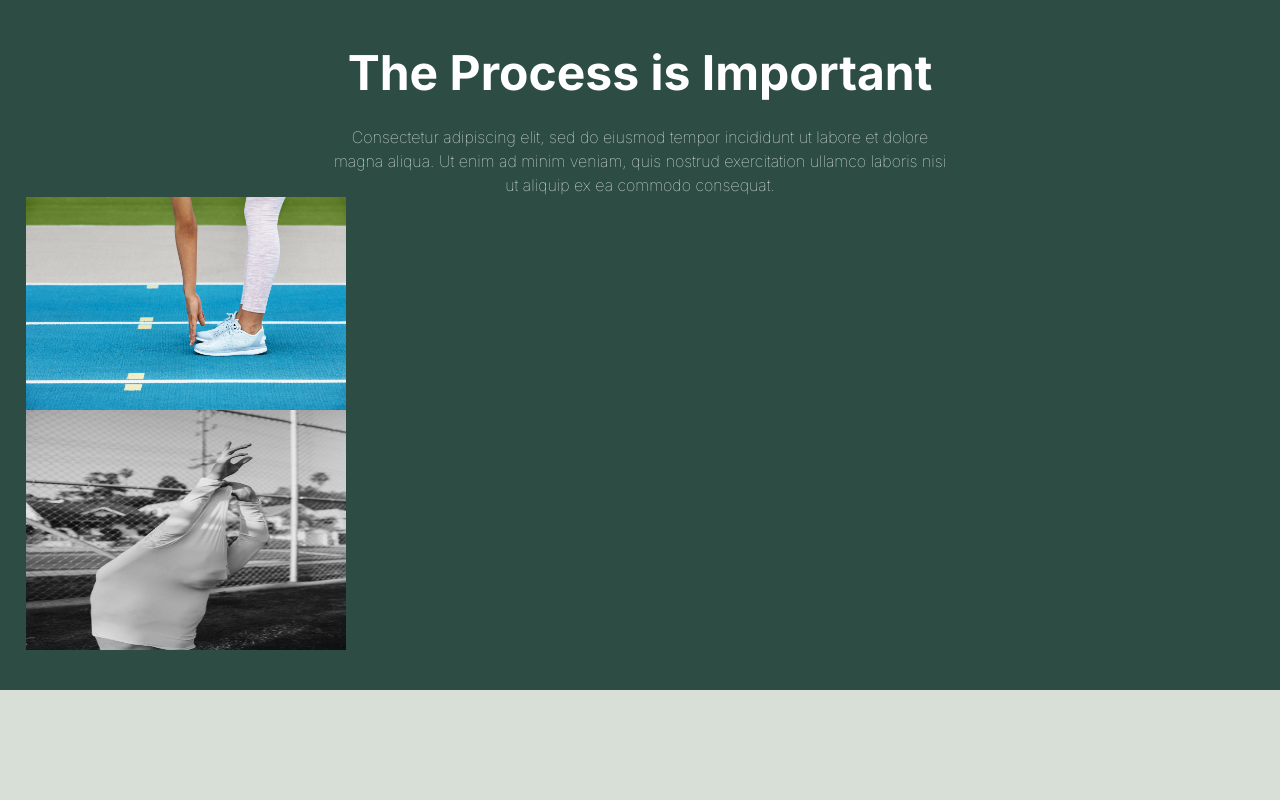
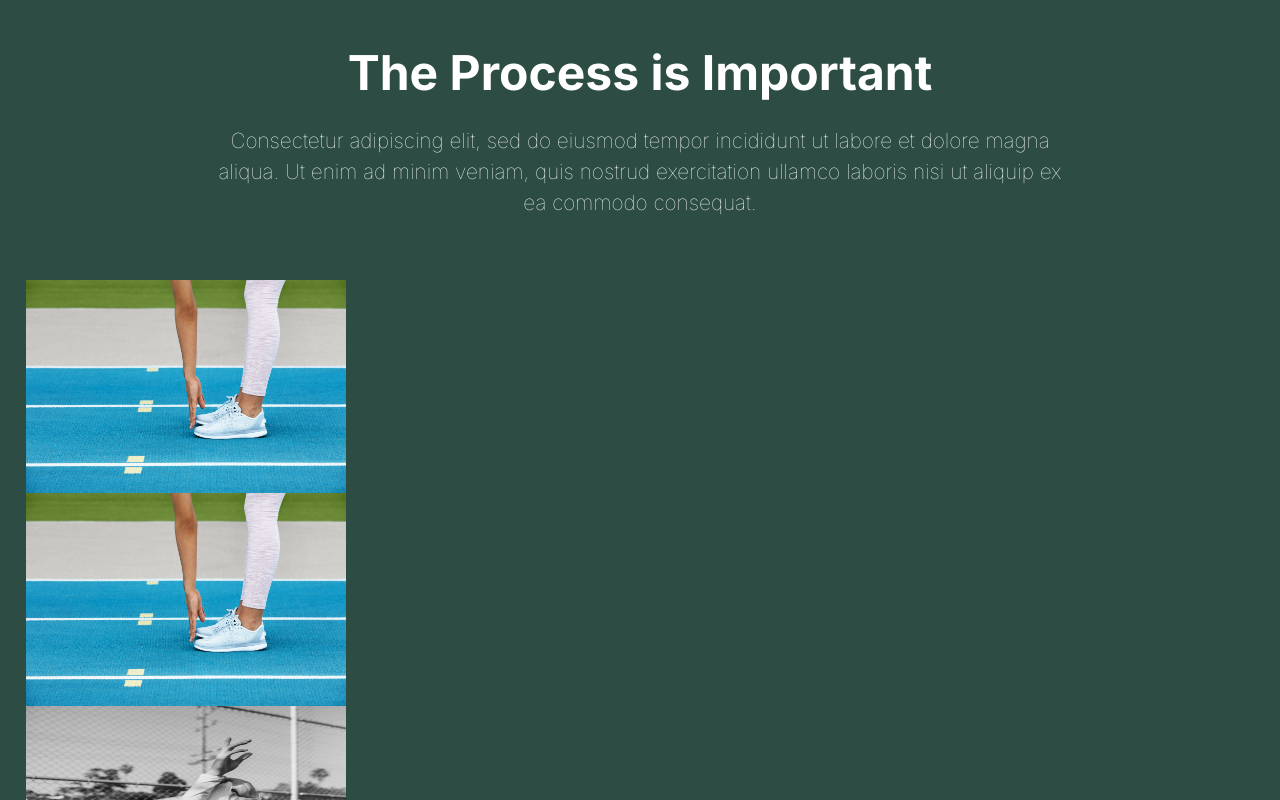
Before and after one commit to etimexo/Design-agency, a Next.js app: page /signup in a window 1280 px wide. Shown: the part 1440-2240 px from the top of the page. Before the commit the page ends 2170 px from the top, so only its background shows below. Built offline with nearby package versions, Linux system fonts and the light colour scheme.

Commit message:
Edit process.jsx

```diff
--- a/src/app/components/Process.css
+++ b/src/app/components/Process.css
@@ -8,9 +8,9 @@
     color: #fff;
 }
 .process .p2 {
-    font-size: 1rem;
+    font-size: 1.3rem;
     font-weight: lighter;
-    padding: 0 25%;
+    padding: 0 15% 5%;
 }
 @media only screen and (min-width: 700px) {
     .size1 {
--- a/src/app/components/Process.jsx
+++ b/src/app/components/Process.jsx
@@ -20,7 +20,11 @@
         Consectetur adipiscing elit, sed do eiusmod tempor incididunt ut labore et dolore magna aliqua. Ut enim ad minim veniam, quis nostrud exercitation ullamco laboris nisi ut aliquip ex ea commodo consequat.
       </p>
       <div className="images">
-        <div className="im1">
+        <div className="block1">
+            <Image src={Toes} className="size1" alt="athlete touching her toes"/>
+            {/* <Image src={Undress} className="size2" alt="an athlete takiing off a shirt" /> */}
+        </div>
+        <div className="block2">
             <Image src={Toes} className="size1" alt="athlete touching her toes"/>
             <Image src={Undress} className="size2" alt="an athlete takiing off a shirt" />
         </div>
```
Also changed, not shown: src/app/drink.jpg (added).
